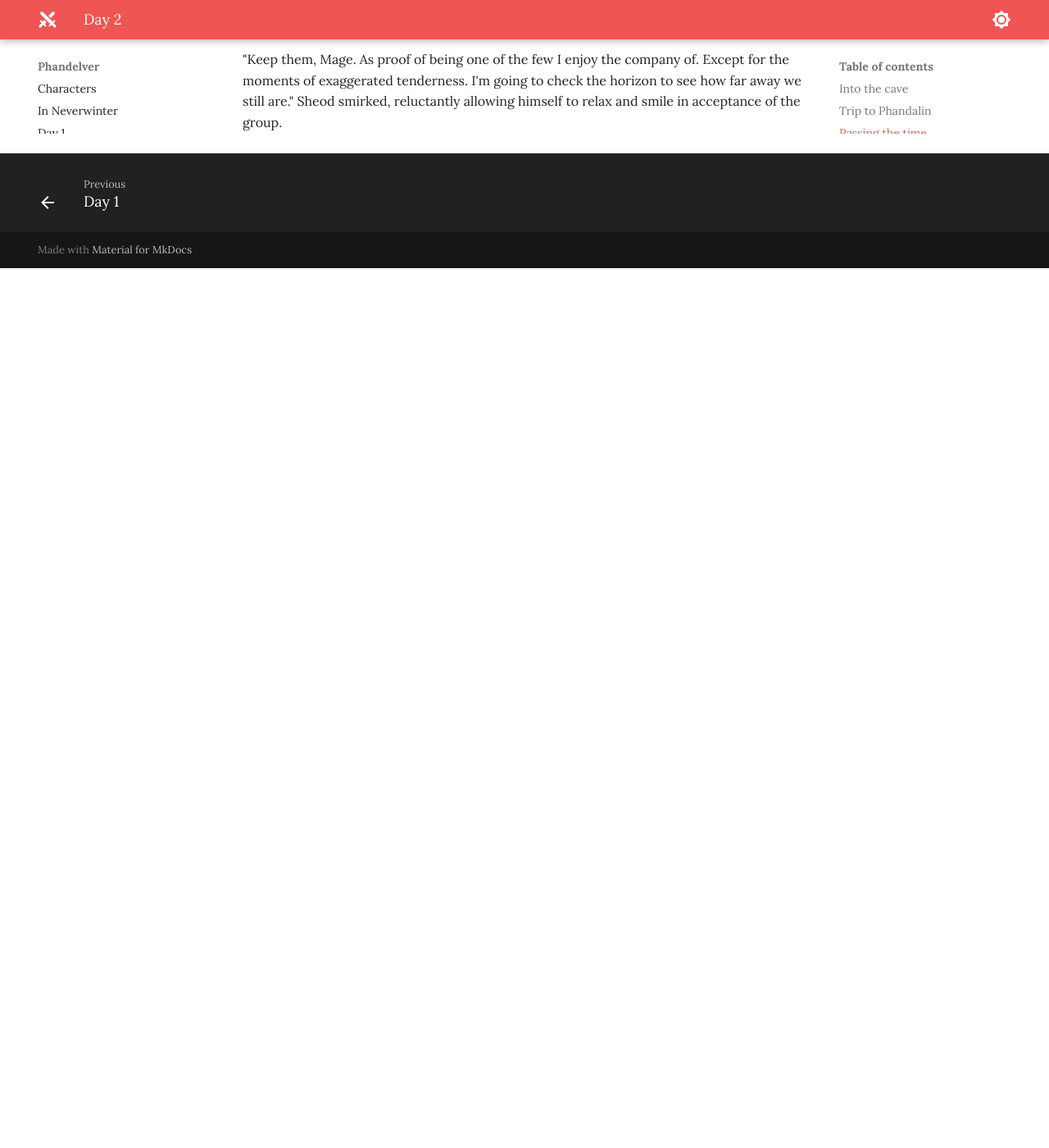
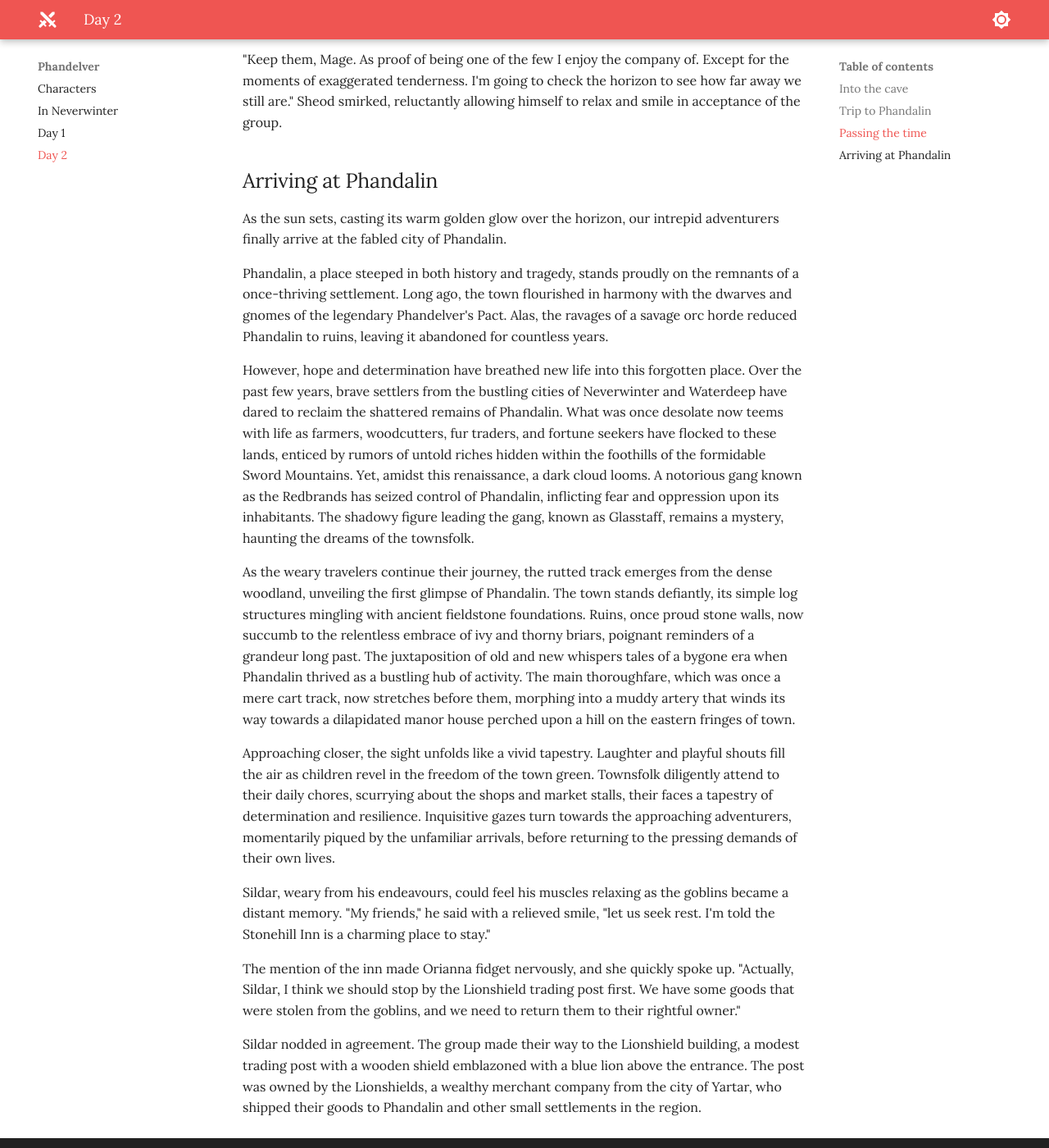
Before and after one commit to jonasmcferreira/adventures, an MkDocs documentation site: the page built from docs/phandelver/02.md, in a window 1280 px wide and 1400 px high, scrolled down 8265 px. Shown: the whole window at 82% size. Built offline with MkDocs 1.6.1 and Material for MkDocs 9.7.7, drawn with Linux system fonts in a browser that asks for light colours; before the commit the page ends 8592 px from its top, so only the background shows below that.

Commit message:
modified docs/phandelver/02.md modified docs/phandelver/03.md

```diff
--- a/docs/phandelver/02.md
+++ b/docs/phandelver/02.md
@@ -179,3 +179,21 @@ Sheod took aim and shot an arrow, hitting the nearest coin with a loud ding.
 Mortimer clapped, "Bravo! One coin you've already won. Do you still want to try your luck on the others?" The coins began to levitate and move away.
 
 "Keep them, Mage. As proof of being one of the few I enjoy the company of. Except for the moments of exaggerated tenderness. I'm going to check the horizon to see how far away we still are." Sheod smirked, reluctantly allowing himself to relax and smile in acceptance of the group.
+
+## Arriving at Phandalin
+
+As the sun sets, casting its warm golden glow over the horizon, our intrepid adventurers finally arrive at the fabled city of Phandalin.
+
+Phandalin, a place steeped in both history and tragedy, stands proudly on the remnants of a once-thriving settlement. Long ago, the town flourished in harmony with the dwarves and gnomes of the legendary Phandelver's Pact. Alas, the ravages of a savage orc horde reduced Phandalin to ruins, leaving it abandoned for countless years.
+
+However, hope and determination have breathed new life into this forgotten place. Over the past few years, brave settlers from the bustling cities of Neverwinter and Waterdeep have dared to reclaim the shattered remains of Phandalin. What was once desolate now teems with life as farmers, woodcutters, fur traders, and fortune seekers have flocked to these lands, enticed by rumors of untold riches hidden within the foothills of the formidable Sword Mountains. Yet, amidst this renaissance, a dark cloud looms. A notorious gang known as the Redbrands has seized control of Phandalin, inflicting fear and oppression upon its inhabitants. The shadowy figure leading the gang, known as Glasstaff, remains a mystery, haunting the dreams of the townsfolk.
+
+As the weary travelers continue their journey, the rutted track emerges from the dense woodland, unveiling the first glimpse of Phandalin. The town stands defiantly, its simple log structures mingling with ancient fieldstone foundations. Ruins, once proud stone walls, now succumb to the relentless embrace of ivy and thorny briars, poignant reminders of a grandeur long past. The juxtaposition of old and new whispers tales of a bygone era when Phandalin thrived as a bustling hub of activity. The main thoroughfare, which was once a mere cart track, now stretches before them, morphing into a muddy artery that winds its way towards a dilapidated manor house perched upon a hill on the eastern fringes of town.
+
+Approaching closer, the sight unfolds like a vivid tapestry. Laughter and playful shouts fill the air as children revel in the freedom of the town green. Townsfolk diligently attend to their daily chores, scurrying about the shops and market stalls, their faces a tapestry of determination and resilience. Inquisitive gazes turn towards the approaching adventurers, momentarily piqued by the unfamiliar arrivals, before returning to the pressing demands of their own lives.
+
+Sildar, weary from his endeavours, could feel his muscles relaxing as the goblins became a distant memory. "My friends," he said with a relieved smile, "let us seek rest. I'm told the Stonehill Inn is a charming place to stay."
+
+The mention of the inn made Orianna fidget nervously, and she quickly spoke up. "Actually, Sildar, I think we should stop by the Lionshield trading post first. We have some goods that were stolen from the goblins, and we need to return them to their rightful owner."
+
+Sildar nodded in agreement. The group made their way to the Lionshield building, a modest trading post with a wooden shield emblazoned with a blue lion above the entrance. The post was owned by the Lionshields, a wealthy merchant company from the city of Yartar, who shipped their goods to Phandalin and other small settlements in the region.
```
Also changed, not shown: docs/phandelver/03.md (+0 -13 lines).
